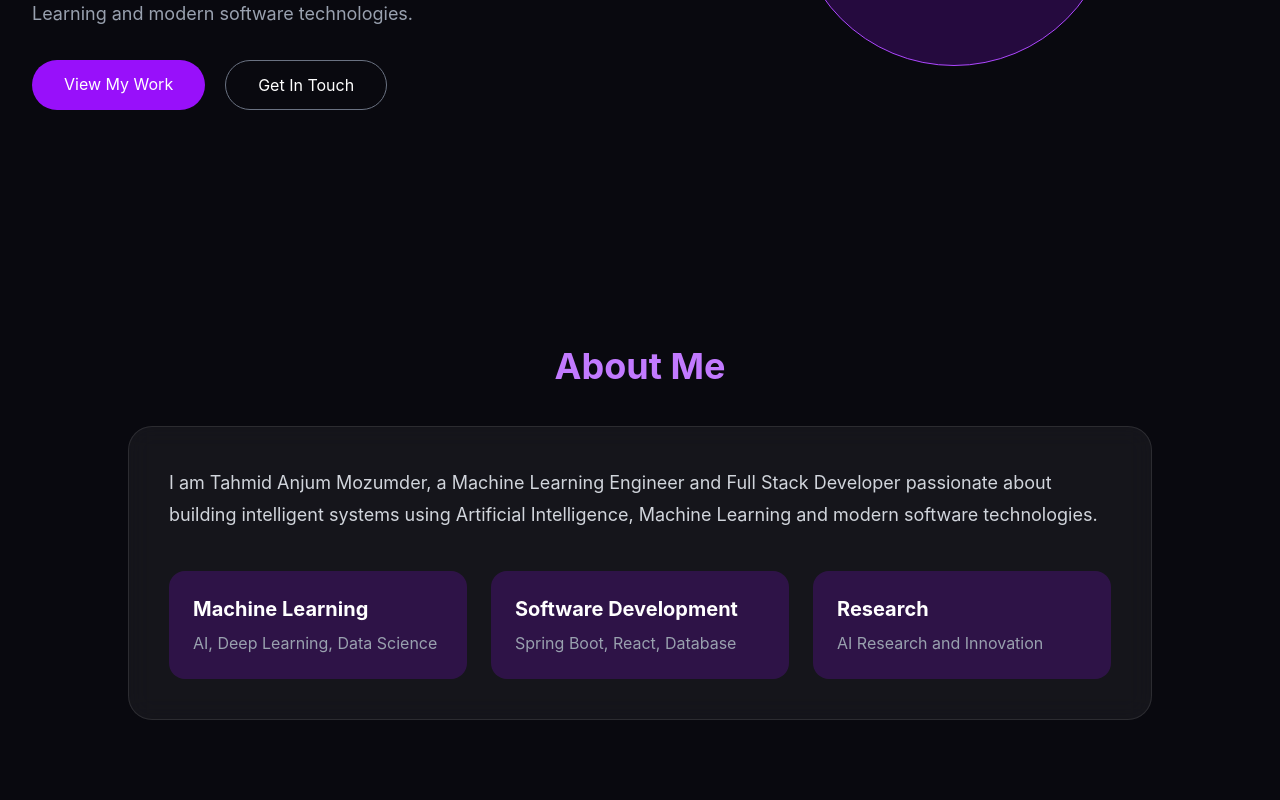
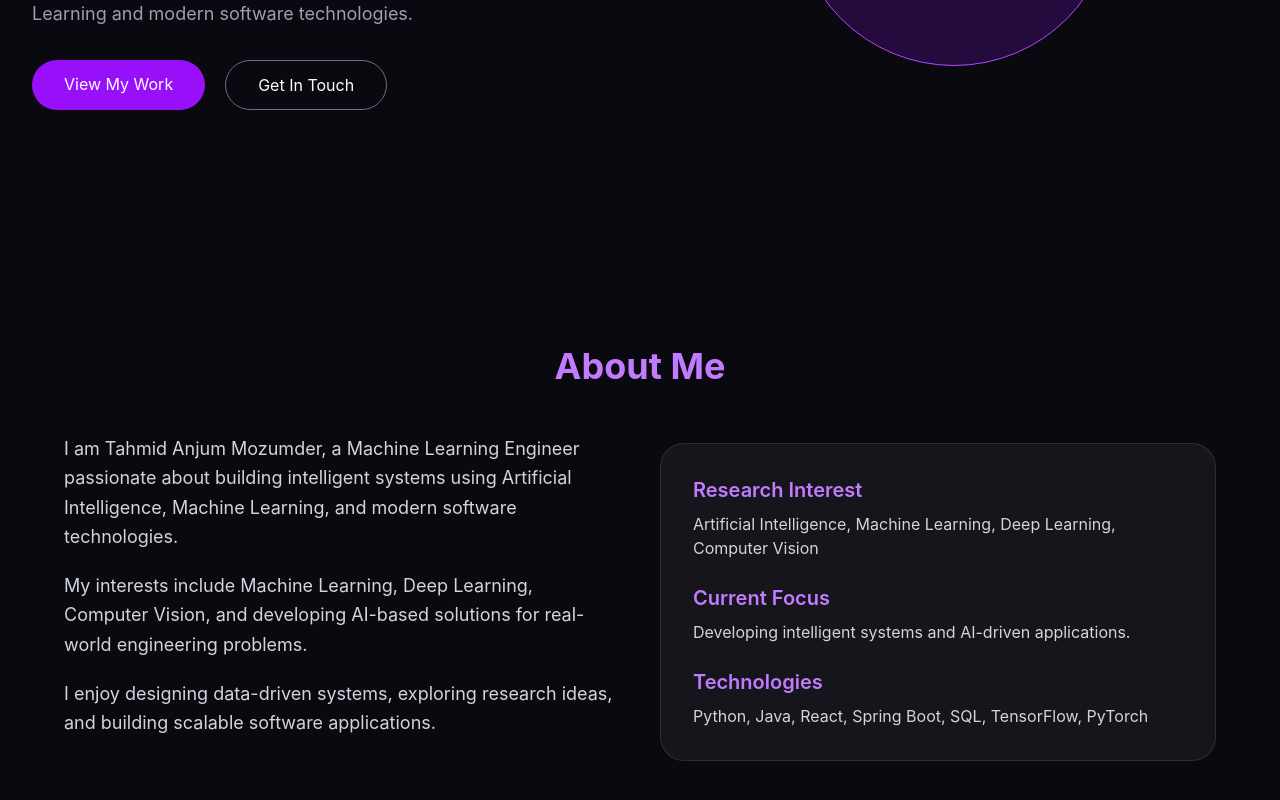
Before and after one commit to Tahmid19710/Tahmid-Portfolio, a React app in the folder frontend/: page / in a window 1280 px wide. Shown: the part 534-1334 px from the top of the page. Built offline with nearby package versions, Linux system fonts and the light colour scheme; no server answers; the HTML template or start-up script is replaced by a standard one.

Commit message:
fix personal info latest data

```diff
--- a/frontend/src/components/About.jsx
+++ b/frontend/src/components/About.jsx
@@ -1,24 +1,46 @@
+import { useEffect, useState } from "react";
+import API from "../services/api";
+
+
 function About(){
 
 
-    const cards = [
+    const [personal,setPersonal] = useState(null);
 
-        {
-            title:"Machine Learning",
-            description:"AI, Deep Learning, Data Science"
-        },
 
-        {
-            title:"Software Development",
-            description:"Spring Boot, React, Database"
-        },
 
-        {
-            title:"Research",
-            description:"AI Research and Innovation"
+    useEffect(()=>{
+
+
+        const fetchPersonal = async()=>{
+
+
+            try{
+
+
+                const response = await API.get("/personal");
+
+
+                setPersonal(response.data);
+
+
+            }
+            catch(error){
+
+                console.log("About loading error:",error);
+
             }
 
-    ];
+
+        };
+
+
+        fetchPersonal();
+
+
+    },[]);
+
+
 
 
 
@@ -26,9 +48,7 @@ function About(){
 
 
 <section
-
 id="about"
-
 className="
 min-h-screen
 px-8
@@ -37,34 +57,194 @@ function About(){
 ">
 
 
+<div
+className="
+max-w-6xl
+mx-auto
+">
+
+
+<h2
+className="
+text-4xl
+font-bold
+text-purple-400
+text-center
+mb-12
+">
+
+About Me
+
+</h2>
+
+
+
+
 
 <div
-
 className="
-            max-w-5xl
-            mx-auto
+grid
+md:grid-cols-2
+gap-10
+items-center
 ">
 
 
 
 
 
-                <h2
+<div>
 
+
+<p
 className="
-                text-4xl
-                font-bold
-                text-center
-                text-purple-400
-                mb-10
+text-gray-300
+text-lg
+leading-relaxed
+">
+
+I am {
+
+personal?.name ||
+"Tahmid Anjum Mozumder"
+
+}, a {
+
+personal?.title ||
+"Machine Learning Engineer"
+
+} passionate about building intelligent systems using Artificial Intelligence,
+Machine Learning, and modern software technologies.
+
+</p>
+
+
+
+<p
+className="
+text-gray-300
+text-lg
+leading-relaxed
+mt-5
+">
+
+My interests include Machine Learning, Deep Learning,
+Computer Vision, and developing AI-based solutions
+for real-world engineering problems.
+
+</p>
+
+
+
+<p
+className="
+text-gray-300
+text-lg
+leading-relaxed
+mt-5
+">
+
+I enjoy designing data-driven systems, exploring
+research ideas, and building scalable software
+applications.
+
+</p>
+
+
+
+
+
+<div
+className="
+flex
+gap-4
+mt-8
 ">
 
 
-                    About Me
+{
+personal?.cvLink &&
+
+<a
+
+href={personal.cvLink}
+
+target="_blank"
+
+className="
+px-6
+py-3
+rounded-full
+bg-purple-600
+text-white
+">
+
+Download CV
+
+</a>
+
+}
 
 
-                </h2>
 
+{
+personal?.github &&
+
+<a
+
+href={personal.github}
+
+target="_blank"
+
+className="
+px-6
+py-3
+rounded-full
+border
+border-gray-500
+text-white
+">
+
+GitHub
+
+</a>
+
+}
+
+
+
+
+{
+personal?.linkedin &&
+
+<a
+
+href={personal.linkedin}
+
+target="_blank"
+
+className="
+px-6
+py-3
+rounded-full
+border
+border-gray-500
+text-white
+">
+
+LinkedIn
+
+</a>
+
+}
+
+
+</div>
+
+
+
+
+</div>
 
 
 
@@ -73,128 +253,104 @@ function About(){
 
 
 <div
-
 className="
 bg-white/5
 border
 border-white/10
 rounded-3xl
-                p-10
-                backdrop-blur-md
+p-8
 ">
+
+
+<div className="space-y-6">
+
+
+
+<div>
+
+<h3
+className="
+text-purple-400
+text-xl
+font-semibold
+">
+
+Research Interest
+
+</h3>
+
+
+<p className="text-gray-300 mt-2">
+
+Artificial Intelligence,
+Machine Learning,
+Deep Learning,
+Computer Vision
+
+</p>
+
+</div>
+
+
+
+
+
+<div>
+
+<h3
+className="
+text-purple-400
+text-xl
+font-semibold
+">
+
+Current Focus
+
+</h3>
+
+
+<p className="text-gray-300 mt-2">
+
+Developing intelligent systems and
+AI-driven applications.
+
+</p>
+
+</div>
 
 
 
 
 
 
+<div>
 
-                    <p
-
+<h3
 className="
-                    text-gray-300
-                    text-lg
-                    leading-8
+text-purple-400
+text-xl
+font-semibold
 ">
 
-
-
-                    I am Tahmid Anjum Mozumder,
-                    a Machine Learning Engineer and
-                    Full Stack Developer passionate about
-                    building intelligent systems using
-                    Artificial Intelligence,
-                    Machine Learning and modern software
-                    technologies.
-
-
-
-                    </p>
-
-
-
-
-
-
-
-
-
-                    <div
-
-                    className="
-                    grid
-                    md:grid-cols-3
-                    gap-6
-                    mt-10
-                    ">
-
-
-
-                    {
-
-                    cards.map((card,index)=>(
-
-
-                        <div
-
-                        key={index}
-
-                        className="
-                        p-6
-                        bg-purple-600/20
-                        rounded-2xl
-                        hover:scale-105
-                        transition
-                        duration-300
-                        ">
-
-
-
-
-                            <h3
-
-                            className="
-                            text-xl
-                            font-bold
-                            text-white
-                            ">
-
-
-                                {card.title}
-
+Technologies
 
 </h3>
 
 
+<p className="text-gray-300 mt-2">
 
-
-
-
-                            <p
-
-                            className="
-                            text-gray-400
-                            mt-2
-                            ">
-
-
-                                {card.description}
-
+Python, Java, React,
+Spring Boot, SQL,
+TensorFlow, PyTorch
 
 </p>
 
+</div>
 
 
 
 
 </div>
-
-
-
-                    ))
-
-                    }
-
 
 
 </div>
@@ -208,16 +364,7 @@ function About(){
 </div>
 
 
-
-
-
-
-
 </div>
-
-
-
-
 
 
 </section>
@@ -225,7 +372,6 @@ function About(){
 
     )
 
-
 }
 
 
```
Also changed, not shown: 2 other files (tests, documents, lock files or other folders). Lines whose indentation alone changed are shown as unchanged.
